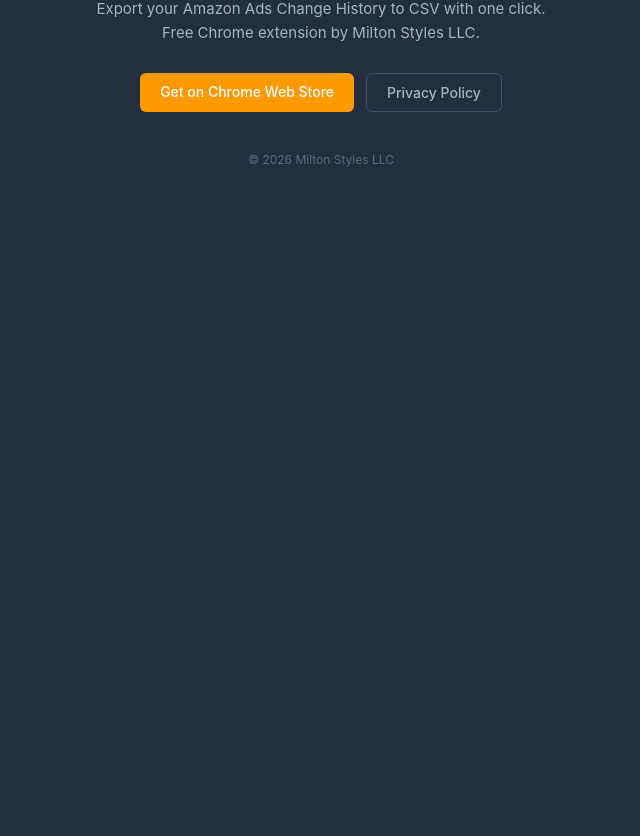
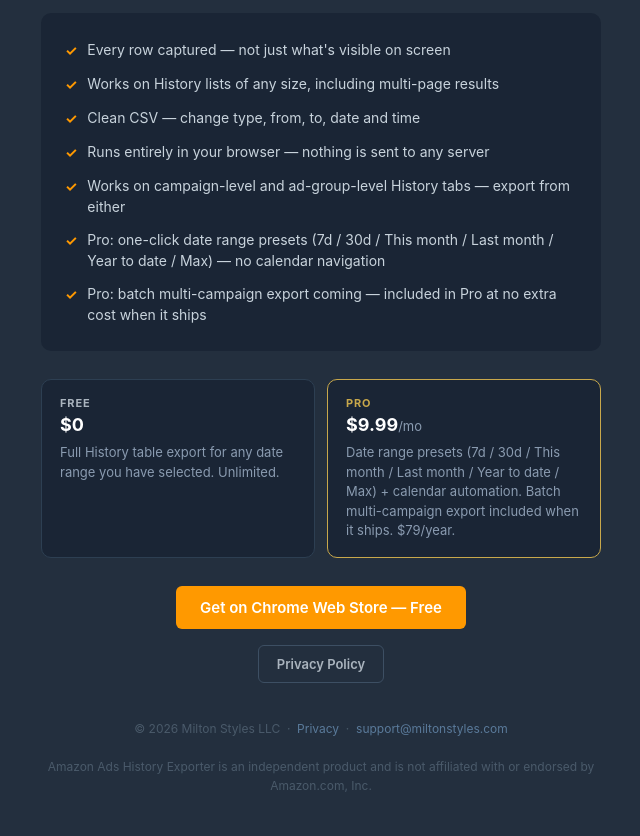
Before and after one commit to miltonstylesllc/ads-history-exporter, a plain HTML site: page index.html in a window 1280 px wide. Shown: the part 388-1224 px from the top of the page, without its empty margins (319-959 px from the left). Before the commit the page ends 800 px from the top, so only its background shows below. Drawn offline with Linux system fonts and the light colour scheme.

Commit message:
Fix preset list (remove 90d, add correct presets); update batch copy to Pro coming soon

```diff
--- a/index.html
+++ b/index.html
@@ -3,7 +3,8 @@
 <head>
   <meta charset="UTF-8">
   <meta name="viewport" content="width=device-width, initial-scale=1.0">
-  <title>Amazon Ads History Exporter — Milton Styles LLC</title>
+  <title>Amazon Ads History Exporter — Export Change History to CSV</title>
+  <meta name="description" content="The only Chrome extension that exports Amazon Ads Change History to CSV. Free. Captures every row cleanly — no jumbled copy-paste. Pro tier adds full one-click history export.">
   <style>
     *, *::before, *::after { box-sizing: border-box; margin: 0; padding: 0; }
     body {
@@ -12,49 +13,120 @@
       color: #e8edf2;
       min-height: 100vh;
       display: flex;
+      flex-direction: column;
       align-items: center;
       justify-content: center;
-      text-align: center;
-      padding: 24px;
+      padding: 40px 24px;
     }
     .card {
-      max-width: 480px;
+      max-width: 560px;
+      width: 100%;
+      text-align: center;
     }
     .icon {
       width: 80px;
       height: 80px;
-      margin: 0 auto 24px;
+      margin: 0 auto 28px;
       background: #1a2535;
       border-radius: 18px;
       display: flex;
       align-items: center;
       justify-content: center;
     }
-    /* Simple inline grid + arrow SVG matching the extension icon */
+    .eyebrow {
+      font-size: 12px;
+      font-weight: 600;
+      letter-spacing: 0.1em;
+      text-transform: uppercase;
+      color: #ff9900;
+      margin-bottom: 14px;
+    }
     h1 {
-      font-size: 22px;
-      font-weight: 600;
+      font-size: 26px;
+      font-weight: 700;
       color: #ffffff;
-      margin-bottom: 10px;
+      line-height: 1.3;
+      margin-bottom: 16px;
     }
-    p {
-      font-size: 15px;
+    .subhead {
+      font-size: 16px;
       color: #aab4be;
-      line-height: 1.6;
+      line-height: 1.7;
+      margin-bottom: 32px;
+    }
+    .features {
+      list-style: none;
+      text-align: left;
+      background: #1a2535;
+      border-radius: 10px;
+      padding: 20px 24px;
       margin-bottom: 28px;
+    }
+    .features li {
+      font-size: 14px;
+      color: #c8d3dc;
+      padding: 6px 0;
+      display: flex;
+      align-items: flex-start;
+      gap: 10px;
+      line-height: 1.5;
+    }
+    .features li::before {
+      content: "✓";
+      color: #ff9900;
+      font-weight: 700;
+      flex-shrink: 0;
+      margin-top: 1px;
+    }
+    .tiers {
+      display: flex;
+      gap: 12px;
+      margin-bottom: 28px;
+      text-align: left;
+    }
+    .tier {
+      flex: 1;
+      background: #1a2535;
+      border-radius: 10px;
+      padding: 16px 18px;
+      border: 1px solid #2d3f52;
+    }
+    .tier.pro {
+      border-color: #c8a84b;
+    }
+    .tier-name {
+      font-size: 11px;
+      font-weight: 700;
+      letter-spacing: 0.08em;
+      text-transform: uppercase;
+      color: #aab4be;
+      margin-bottom: 4px;
+    }
+    .tier.pro .tier-name { color: #c8a84b; }
+    .tier-price {
+      font-size: 18px;
+      font-weight: 700;
+      color: #ffffff;
+      margin-bottom: 8px;
+    }
+    .tier-desc {
+      font-size: 13px;
+      color: #8a9bb0;
+      line-height: 1.5;
     }
     .links {
       display: flex;
       gap: 12px;
       justify-content: center;
       flex-wrap: wrap;
+      margin-bottom: 16px;
     }
     a {
       display: inline-block;
-      padding: 10px 20px;
+      padding: 12px 24px;
       border-radius: 6px;
-      font-size: 14px;
-      font-weight: 500;
+      font-size: 15px;
+      font-weight: 600;
       text-decoration: none;
       transition: background 0.2s;
     }
@@ -67,13 +139,17 @@
       background: transparent;
       color: #aab4be;
       border: 1px solid #3d4f63;
+      font-size: 13px;
+      padding: 10px 18px;
     }
     a.secondary:hover { background: #2d3f52; }
     footer {
-      margin-top: 40px;
+      margin-top: 36px;
       font-size: 12px;
-      color: #5a6b7b;
+      color: #4a5a6a;
+      line-height: 1.6;
     }
+    footer a { color: #5a7a9a; font-size: 12px; padding: 0; display: inline; font-weight: 400; }
   </style>
 </head>
 <body>
@@ -92,16 +168,53 @@
         <polygon points="11,39 33,39 22,44" fill="#ff9900"/>
       </svg>
     </div>
-    <h1>Amazon Ads History Exporter</h1>
-    <p>
-      Export your Amazon Ads Change History to CSV with one click.
-      Free Chrome extension by Milton Styles LLC.
+
+    <p class="eyebrow">Free Chrome Extension</p>
+    <h1>The only tool that exports Amazon Ads Change&nbsp;History to CSV.</h1>
+    <p class="subhead">
+      Amazon's Change History tab has no export button. Copy-pasting it into Excel
+      produces a jumbled mess — the table has irregular cells with links and sub-entries
+      that break on paste. This extension captures every row cleanly.
     </p>
+
+    <ul class="features">
+      <li>Every row captured — not just what's visible on screen</li>
+      <li>Works on History lists of any size, including multi-page results</li>
+      <li>Clean CSV — change type, from, to, date and time</li>
+      <li>Runs entirely in your browser — nothing is sent to any server</li>
+      <li>Works on campaign-level and ad-group-level History tabs — export from either</li>
+      <li>Pro: one-click date range presets (7d / 30d / This month / Last month / Year to date / Max) — no calendar navigation</li>
+      <li>Pro: batch multi-campaign export coming — included in Pro at no extra cost when it ships</li>
+    </ul>
+
+    <div class="tiers">
+      <div class="tier">
+        <div class="tier-name">Free</div>
+        <div class="tier-price">$0</div>
+        <div class="tier-desc">Full History table export for any date range you have selected. Unlimited.</div>
+      </div>
+      <div class="tier pro">
+        <div class="tier-name">Pro</div>
+        <div class="tier-price">$9.99<span style="font-size:13px;font-weight:400;color:#8a9bb0">/mo</span></div>
+        <div class="tier-desc">Date range presets (7d / 30d / This month / Last month / Year to date / Max) + calendar automation. Batch multi-campaign export included when it ships. $79/year.</div>
+      </div>
+    </div>
+
     <div class="links">
-      <a class="primary" href="https://chromewebstore.google.com" target="_blank">Get on Chrome Web Store</a>
+      <a class="primary" href="https://chromewebstore.google.com" target="_blank">Get on Chrome Web Store — Free</a>
+    </div>
+    <div class="links">
       <a class="secondary" href="/ads-history-exporter/privacy">Privacy Policy</a>
     </div>
-    <footer>&copy; 2026 Milton Styles LLC</footer>
+
+    <footer>
+      &copy; 2026 Milton Styles LLC &nbsp;&middot;&nbsp;
+      <a href="/ads-history-exporter/privacy">Privacy</a> &nbsp;&middot;&nbsp;
+      <a href="mailto:support@miltonstyles.com">support@miltonstyles.com</a>
+      <br><br>
+      Amazon Ads History Exporter is an independent product and is not affiliated
+      with or endorsed by Amazon.com, Inc.
+    </footer>
   </div>
 </body>
 </html>
```
Also changed, not shown: privacy.html (+21 -6 lines).
